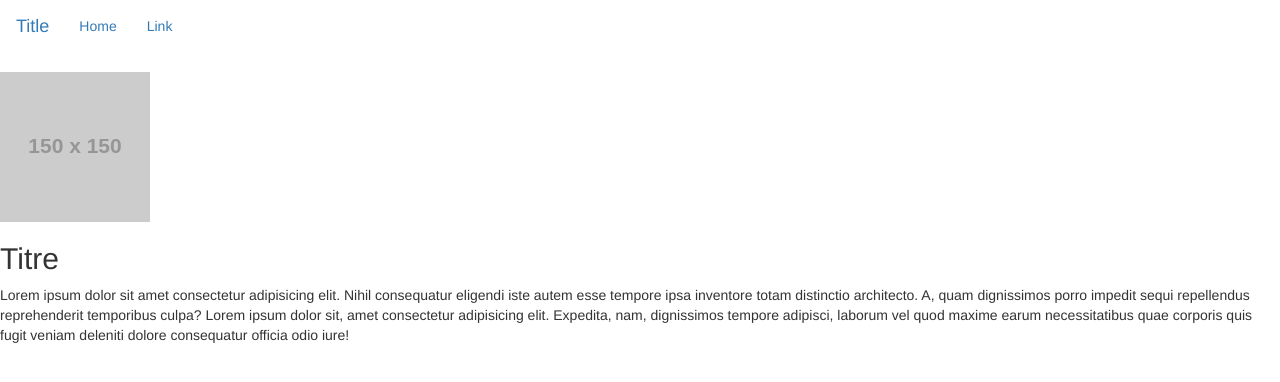
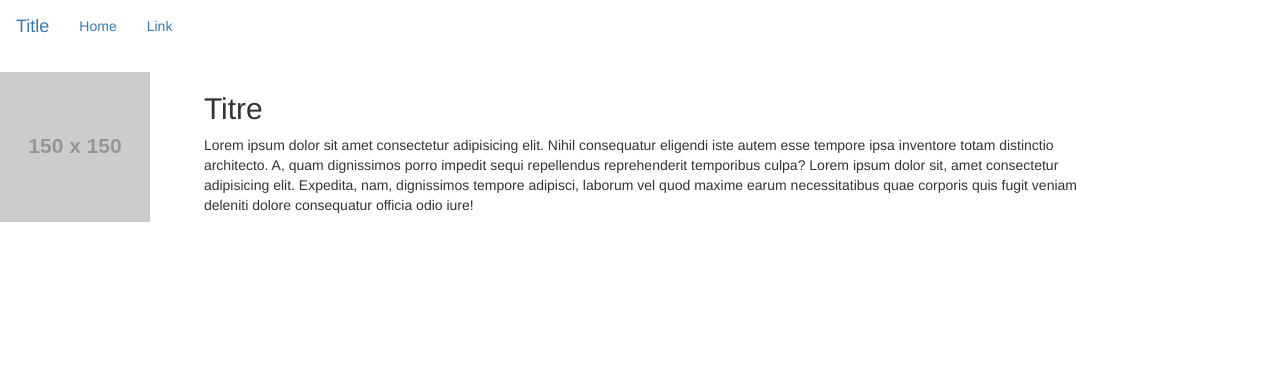
Before and after one commit to lfaust89/miniprojet, a plain HTML site: page index.html in a window 1280 px wide. Drawn offline with nearby package versions, Linux system fonts and the light colour scheme; placeholder pictures from the web are drawn by us.

Commit message:
Update index.html

```diff
--- a/index.html
+++ b/index.html
@@ -1,5 +1,6 @@
 <!DOCTYPE html>
 <html lang="en">
+
 <head>
     <meta charset="UTF-8">
     <meta name="viewport" content="width=device-width, initial-scale=1.0">
@@ -10,11 +11,25 @@
     <script src="//code.jquery.com/jquery.js"></script>
     <script src="//netdna.bootstrapcdn.com/bootstrap/3.3.4/js/bootstrap.min.js"></script>
     <style>
-        #content > div {
-            display:inline-block;
+        #content>div {
+            display: inline-block;
+        }
+
+        .content-image {
+            vertical-align: top;
+            width: 200px;
+            height: 200px;
+        }
+
+        .content-text {
+            width: 70%;
+            margin-left: auto;;
+            margin-right: auto;;
+
         }
     </style>
 </head>
+
 <body>
     <div>
         <div id="navbar">
@@ -32,11 +47,15 @@
             </div>
             <div id="content">
                 <div class="content-image">
-        <img src="https://via.placeholder.com/150" alt="" >
+                    <img src="https://via.placeholder.com/150" alt="">
                 </div>
                 <div class="content-text">
                     <h2>Titre</h2>
-        Lorem ipsum dolor sit amet consectetur adipisicing elit. Nihil consequatur eligendi iste autem esse tempore ipsa inventore totam distinctio architecto. A, quam dignissimos porro impedit sequi repellendus reprehenderit temporibus culpa? Lorem ipsum dolor sit, amet consectetur adipisicing elit. Expedita, nam, dignissimos tempore adipisci, laborum vel quod maxime earum necessitatibus quae corporis quis fugit veniam deleniti dolore consequatur officia odio iure!
+                    Lorem ipsum dolor sit amet consectetur adipisicing elit. Nihil consequatur eligendi iste autem esse
+                    tempore ipsa inventore totam distinctio architecto. A, quam dignissimos porro impedit sequi
+                    repellendus reprehenderit temporibus culpa? Lorem ipsum dolor sit, amet consectetur adipisicing
+                    elit. Expedita, nam, dignissimos tempore adipisci, laborum vel quod maxime earum necessitatibus quae
+                    corporis quis fugit veniam deleniti dolore consequatur officia odio iure!
                 </div>
 
             </div>
@@ -44,4 +63,5 @@
         </div>
     </div>
 </body>
+
 </html>
```
Lines whose indentation alone changed are shown as unchanged.
